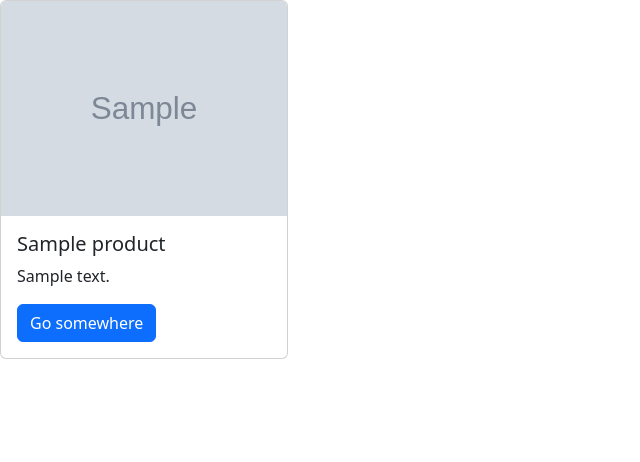
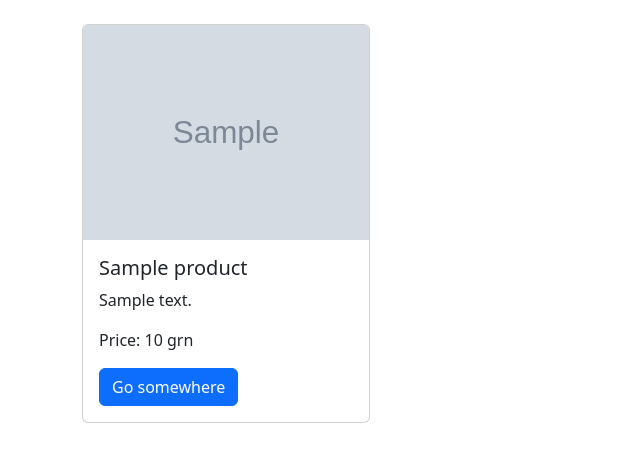
Before and after one commit to AndreySerg117/FastAPI_project, a Python web app: template frontend/app/templates/index.html in a window 1280 px wide. Shown: the part 56-518 px from the top of the page, without its empty margins (0-640 px from the left). Run offline with Jinja, Linux system fonts and the light colour scheme; the template is opened without the code that fills it: most values are stand-ins (such as "Sample title", 1, 10 or a date in 2020); grey boxes marked "Sample" are stand-in pictures.

Commit message:
extract products front4

```diff
--- a/frontend/app/templates/components/products.html
+++ b/frontend/app/templates/components/products.html
@@ -2,7 +2,7 @@
 
 
 
-
+<div class="container mt-4">
 
   {% for product in products %}
 
@@ -11,9 +11,12 @@
     <img src="{{ product.main_image }}" class="card-img-top" alt="...">
     <div class="card-body">
       <h5 class="card-title">{{ product.title }}</h5>
-    <p class="card-text">{{ product.description }}</p>
+      <p class="card-text">{{ product.description|truncate(53, False) }}</p>
+      <p class="card-text">Price: {{ product.price }} grn</p>
       <a href="#" class="btn btn-primary">Go somewhere</a>
     </div>
   </div>
 
   {% endfor %}
+
+</div>
```
Lines whose indentation alone changed are shown as unchanged.
